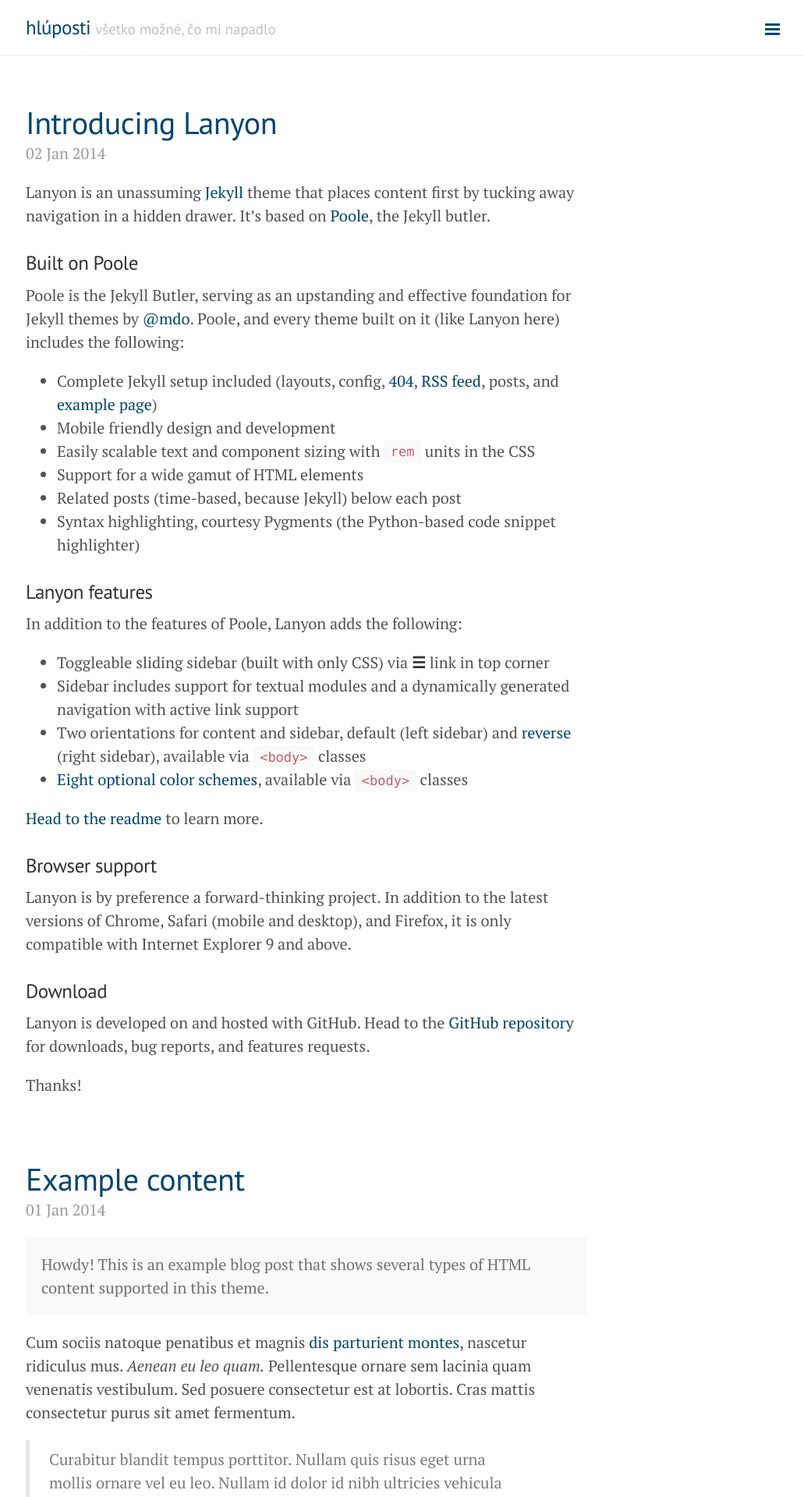
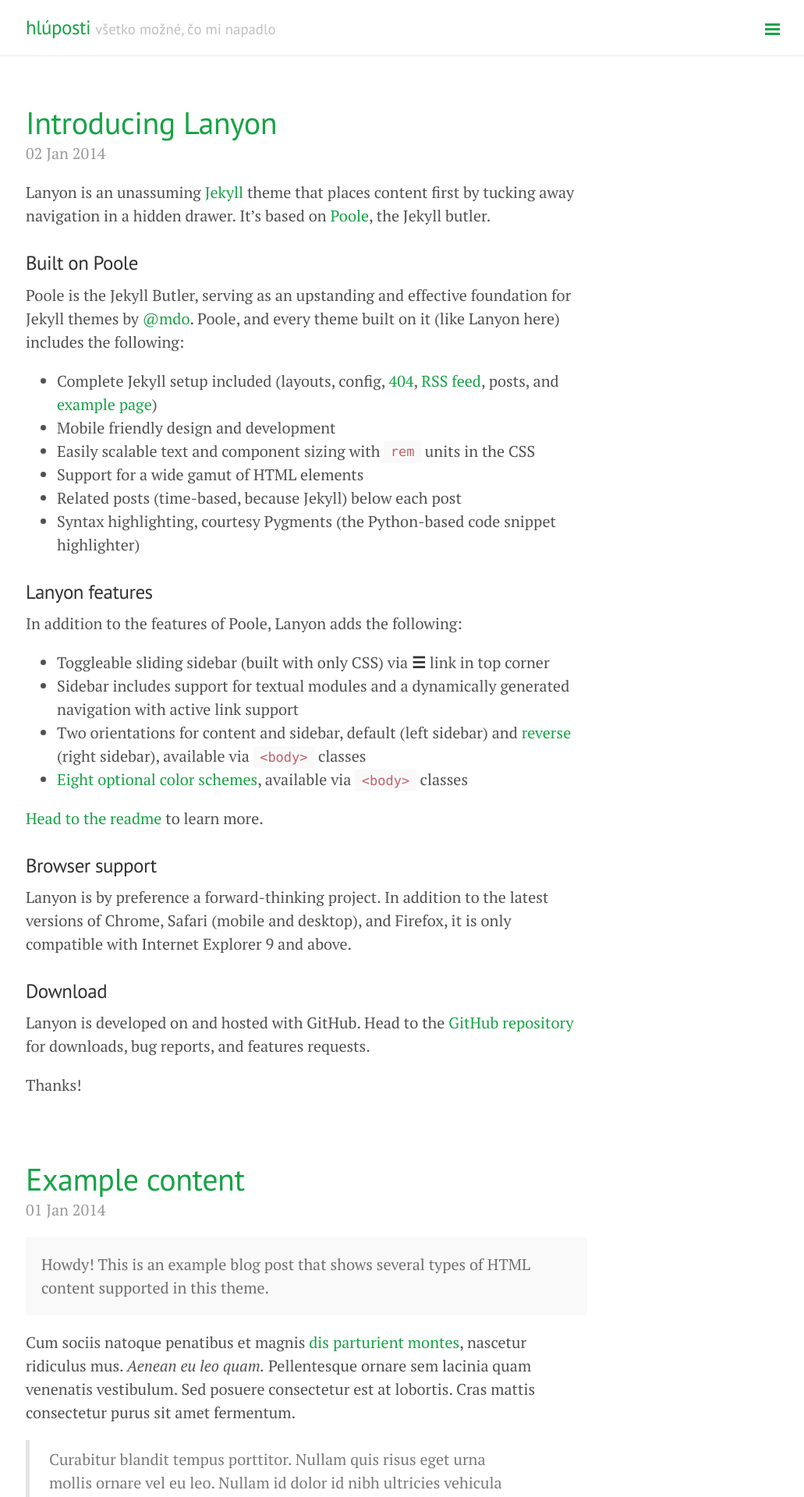
Before and after one commit to hluposti/hluposti.github.io, a Jekyll site: the page built from index.html, in a window 1280 px wide. Shown: the top 1920 px of the page at 78% size, without its empty margins (247-1278 px from the left). Built offline with Jekyll 4.4.1, drawn with Linux system fonts in a browser that asks for light colours; Markdown is read by kramdown in place of the engine named in the settings; the list of posts is cut into pages by our own code.

Commit message:
Update lanyon.css

```diff
--- a/public/css/lanyon.css
+++ b/public/css/lanyon.css
@@ -530,10 +530,10 @@
 .theme-base-custom .sidebar,
 .theme-base-custom .sidebar-toggle:active,
 .theme-base-custom #sidebar-checkbox:checked ~ .sidebar-toggle {
-  background-color: #00456e;
+  background-color: #17a346;
 }
 .theme-base-custom .container a,
 .theme-base-custom .sidebar-toggle,
 .theme-base-custom .related-posts li a:hover {
-  color: #00456e;
+  color: #17a346;
 }
```
